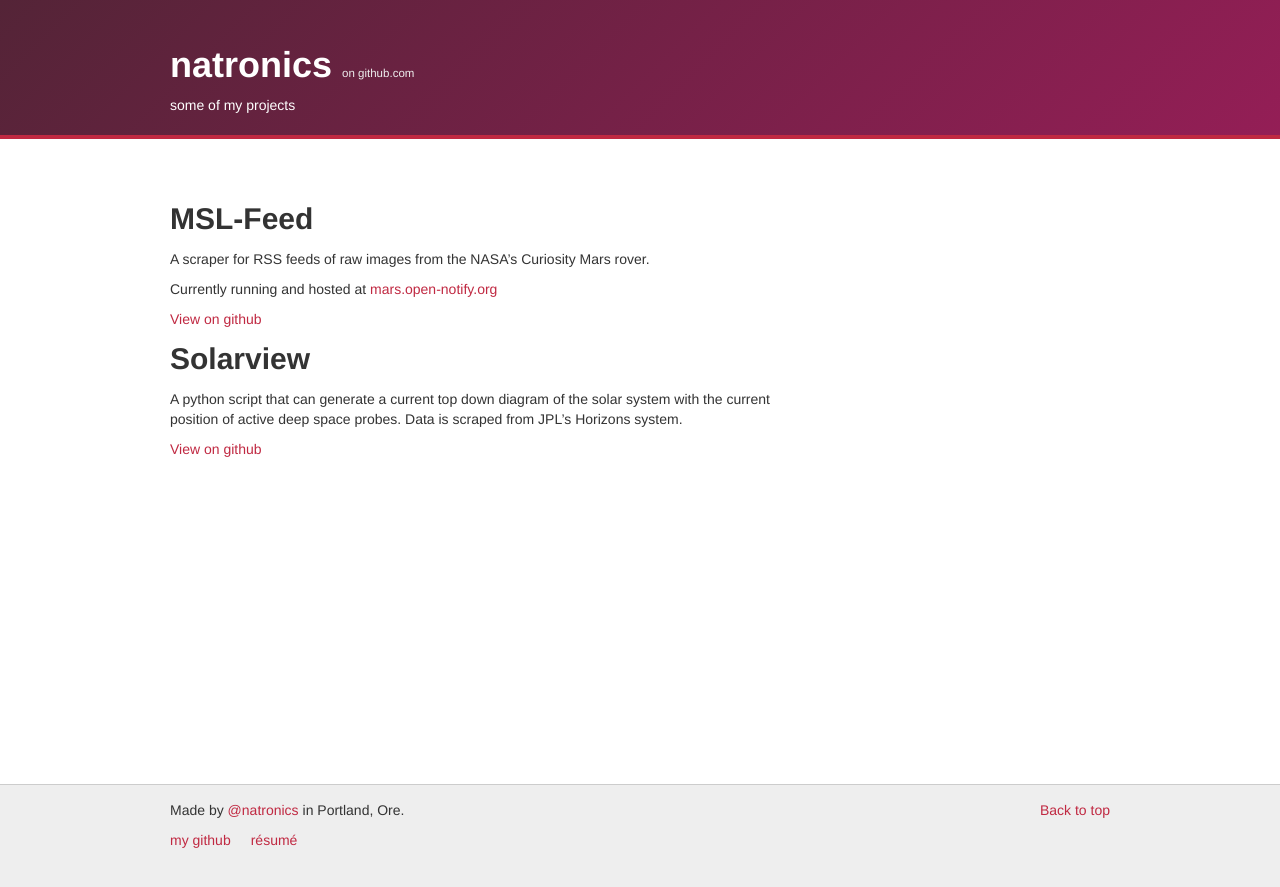
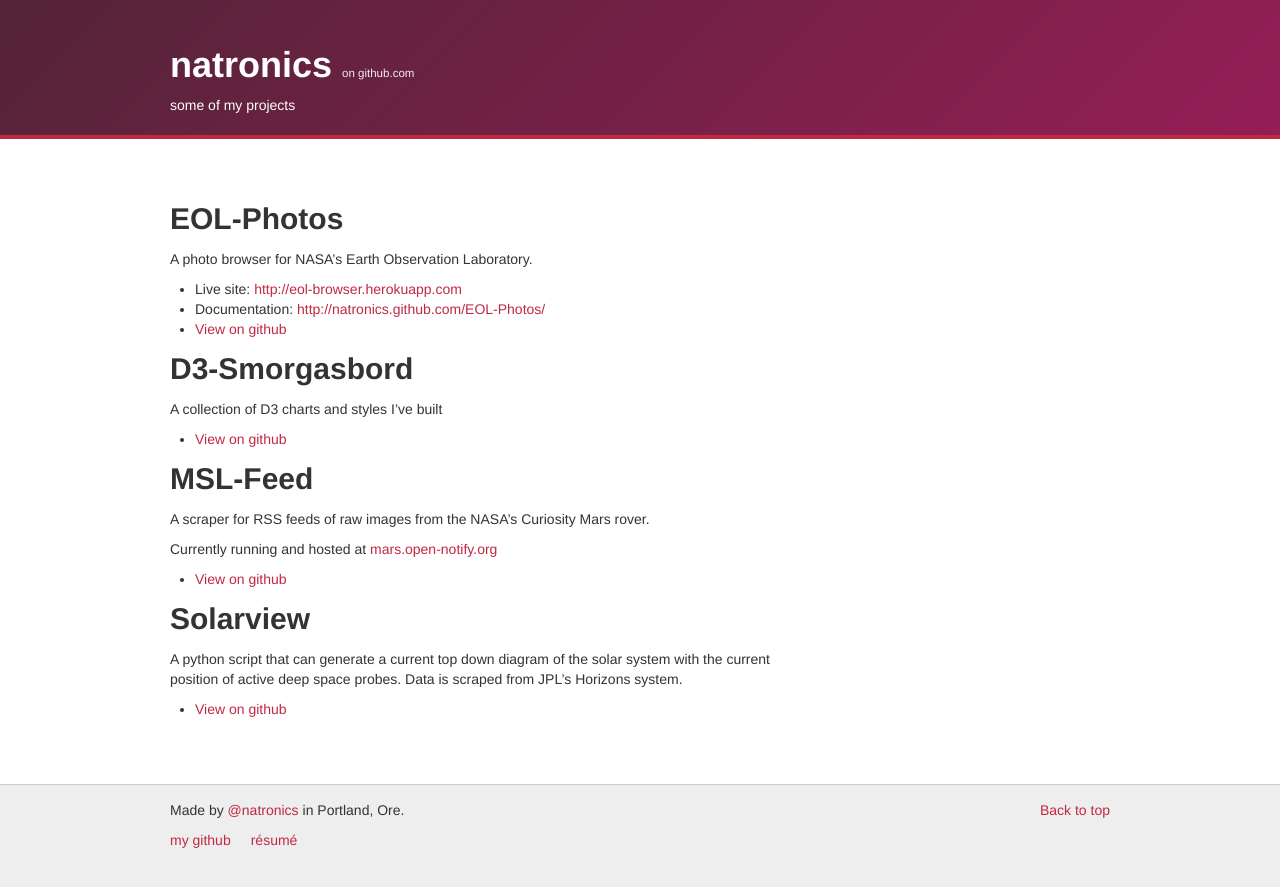
Before and after one commit to natronics/natronics.github.com, a Jekyll site: the page built from index.markdown, in a window 1280 px wide. Shown: the top 887 px of the page. Built offline with Jekyll 4.4.1, drawn with Linux system fonts in a browser that asks for light colours.

Commit message:
added more projects

```diff
--- a/index.markdown
+++ b/index.markdown
@@ -2,6 +2,22 @@
 layout: default
 title: some of my projects
 ---
+
+## EOL-Photos
+
+A photo browser for NASA's Earth Observation Laboratory.
+
+ - Live site: <http://eol-browser.herokuapp.com>
+ - Documentation: [http://natronics.github.com/EOL-Photos/](http://natronics.github.com/EOL-Photos/)
+ - [View on github](https://github.com/natronics/EOL-Photos)
+
+
+## D3-Smorgasbord
+
+A collection of D3 charts and styles I've built
+
+ - [View on github](https://github.com/natronics/D3-Smorgasbord)
+
 
 ## MSL-Feed
 
@@ -9,7 +25,8 @@
 
 Currently running and hosted at [mars.open-notify.org](http://mars.open-notify.org/)
 
-[View on github](https://github.com/natronics/MSL-Feed)
+ - [View on github](https://github.com/natronics/MSL-Feed)
+
 
 ## Solarview
 
@@ -17,4 +34,4 @@
 of the solar system with the current position of active deep
 space probes. Data is scraped from JPL's Horizons system.
 
-[View on github](https://github.com/natronics/Solarview)
+ - [View on github](https://github.com/natronics/Solarview)
```
